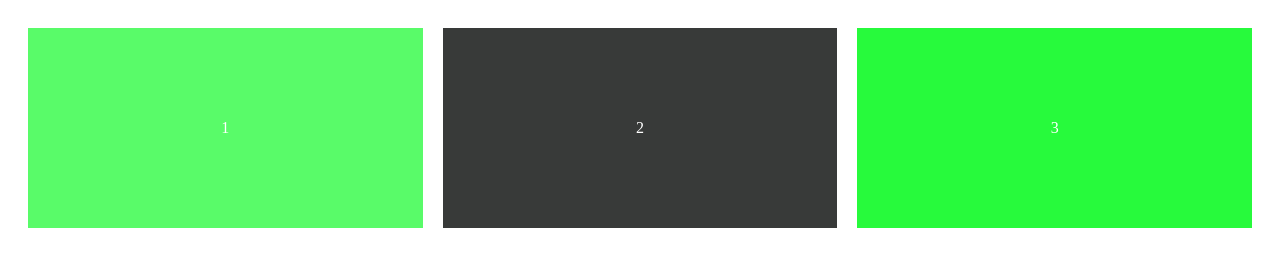
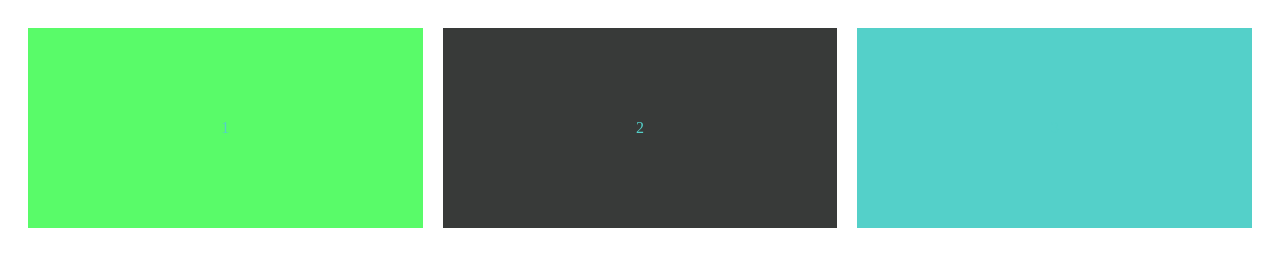
Before and after one commit to Jitpom/WK05-2026, a plain HTML site: page index.html in a window 1280 px wide. Drawn offline with Linux system fonts and the light colour scheme.

Commit message:
changed the  colors

```diff
--- a/scss/main.scss
+++ b/scss/main.scss
@@ -1,5 +1,7 @@
 $primary-color: #59fb69;
 $secondary-color: #383a39;
+$pom-color: #54d0c9;
+
 section {
     display: flex;
     gap: 20px;
@@ -10,7 +12,7 @@ section {
         display: flex;
         justify-content: center;
         align-items: center;
-        color: white;
+        color: $pom-color;
     }
 
     .box1{
@@ -22,6 +24,6 @@ section {
     }
 
     .box3{
-        background-color: darken($primary-color, 10%);
+        background-color: $pom-color;
     }
 }
```
Also changed, not shown: css/main.css, 1 other file.
